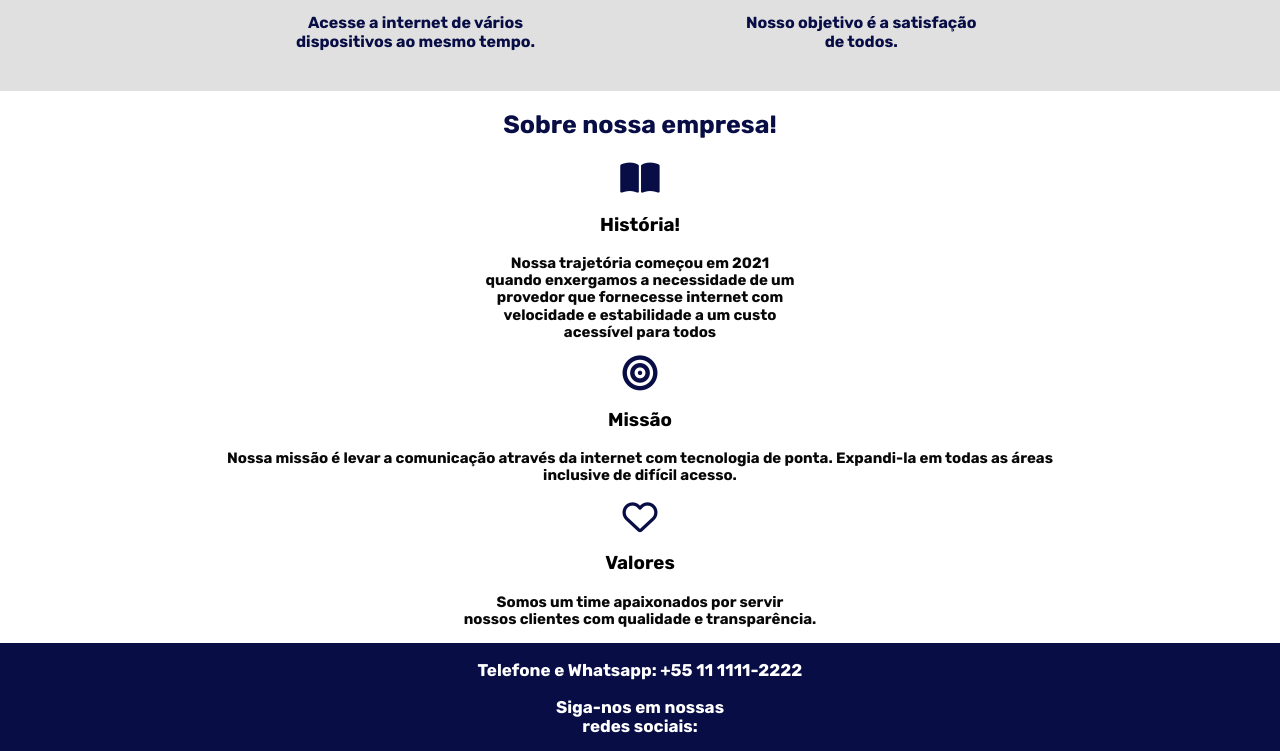
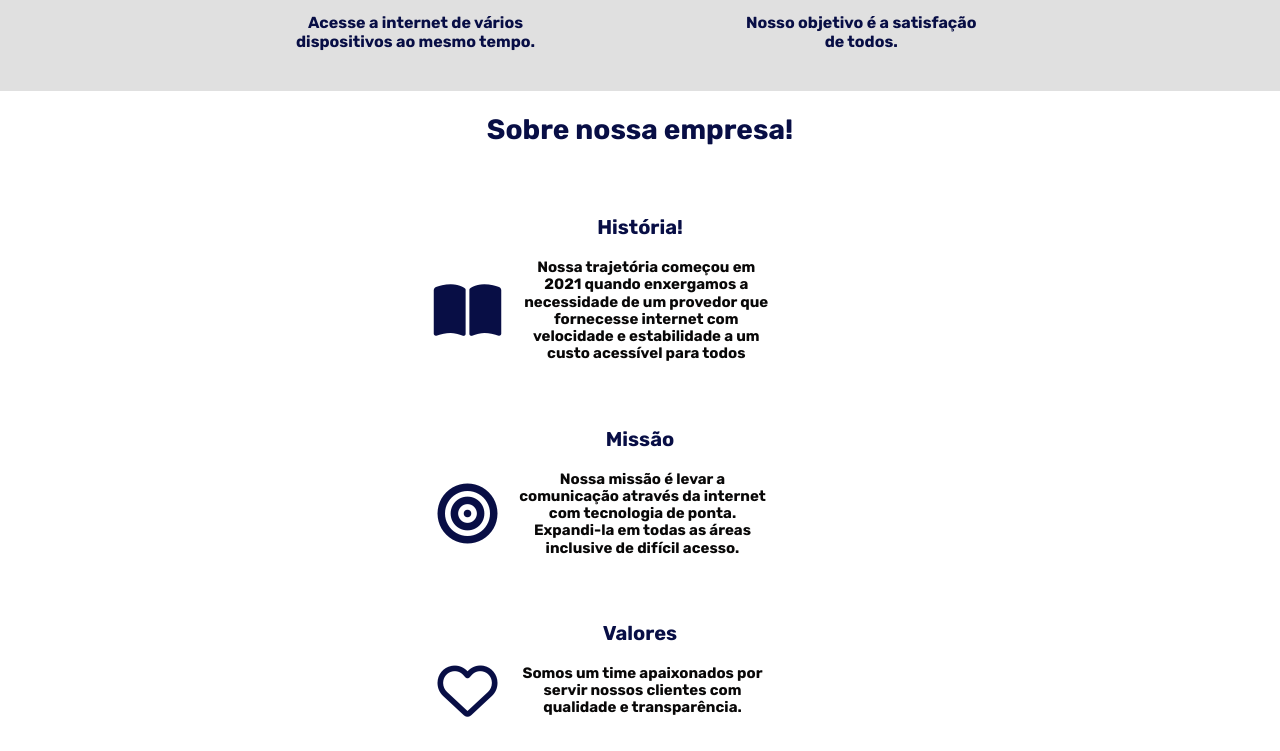
Before and after one commit to Henrique018/STARTNET, a plain HTML site: page Front-end/index.html in a window 1280 px wide. Shown: the part 1467-2218 px from the top of the page. Drawn offline with Linux system fonts and the light colour scheme; files whose address does not match are found by name.

Commit message:
I did the part about the company

```diff
--- a/Front-end/css/style.css
+++ b/Front-end/css/style.css
@@ -7,6 +7,13 @@ body {
   max-width: 77.25em;
   margin-left: auto;
   margin-right: auto;
+}
+.main-title {
+  color: #080e45;
+}
+.middle-title {
+    text-transform: uppercase;
+    color: #080e45;
 }
 
 .top-header {
@@ -18,7 +25,7 @@ body {
 }
 .logo {
   width: 100%;
-  height: 95px;
+  height: 100;
 }
 .top-nav ul {
   margin: 0;
@@ -67,7 +74,7 @@ body {
   height: 100%;
   background-size: cover;
   background-position: center;
-  background-image: linear-gradient(rgba(0, 0, 0, 0.5), rgba(0, 0, 0, 0.5)),
+  background-image: linear-gradient(rgba(39, 39, 39, 0.219), rgba(0, 0, 0, 0.5)),
     url("../assets/website_cover.jpg");
   background-repeat: no-repeat;
 }
@@ -183,17 +190,39 @@ body {
   color: #080e45;
 }
 .company-title {
-  font-size: 25px;
+  font-size: 28px;
   color: #080e45;
+  margin-bottom: 50px;
+}
+.content-article {
+    margin-bottom: 30px;
+}
+.titles {
+  color: #080e45;
+  font-size: 20px;
+  margin-bottom: 5px;
+}
+.icon {
+  font-size: 60px;
+  color: #080e45;
+  margin-right: 20px;
+}
+.container {
+  display: inline-flex;
+  align-items:center;
 }
 .content-p {
   font-size: 15px;
   color: #090808;
+  margin-right: 75px;
+  width: 250px;
+
 }
-.icon {
-  font-size: 35px;
-  color: #080e45;
+.col-1_3 {
+  display: inline-block;
+
 }
+
 .main-footer {
   background: #080e45;
   bottom: 0;
--- a/Front-end/index.html
+++ b/Front-end/index.html
@@ -1,5 +1,6 @@
 <!DOCTYPE html>
 <html lang="pt-br">
+
 <head>
 	<meta charset="utf-8" />
 	<meta http-equiv="X-UA-Compatible" content="IE=edge" />
@@ -8,10 +9,8 @@
 	<link rel="stylesheet" href="./css/modal.css" />
 	<link rel="stylesheet" href="./css/normalize.css" />
 	<link rel="preconnect" href="https://fonts.gstatic.com" />
-    <link
-      href="https://fonts.googleapis.com/css2?family=Oxanium:wght@300;400&family=Rubik:wght@400;700&display=swap"
-      rel="stylesheet"
-    />
+	<link href="https://fonts.googleapis.com/css2?family=Oxanium:wght@300;400&family=Rubik:wght@400;700&display=swap"
+		rel="stylesheet" />
 	<link rel="stylesheet" href="icomoon/style.css" />
 	<title>STARTNET</title>
 </head>
@@ -20,8 +19,7 @@
 	<header class="top-header">
 		<div>
 			<a href="#menu">
-          <img class="logo" src="./assets/logo-menu.png" alt="startnet"
-        /></a>
+				<img class="logo" src="./assets/logo-menu.png" alt="startnet" /></a>
 		</div>
 		<nav class="top-nav">
 			<ul>
@@ -39,7 +37,7 @@
 	</section>
 	<section id="middle-content">
 		<div class="maxwidth">
-        <h2 class="titles">Escolha o melhor plano para você</h2>
+			<h2 class="main-title">Escolha o melhor plano para você</h2>
 			<div class="line"></div>
 			<article class="col-1_4">
 				<div class="box">
@@ -100,7 +98,7 @@
 	</section>
 	<section class="main-content">
 		<div class="maxwidth">
-        <h2 class="main-title">A StartNet Fibra</h2>
+			<h2 class="middle-title">A StartNet Fibra</h2>
 			<p class="titlep">
 				Navegue com ultravelocidade de até
 				<span style="color: #ff8314">200</span> mega
@@ -131,36 +129,41 @@
 		<div class="maxwidth">
 			<h2 class="company-title">Sobre nossa empresa!</h2>
 			<div>
-          <article class="content-article">
+				<article class="content-article col-1_3">
+					<h3 class="titles">História!</h3>
+					<div class="container">
 						<i class="fas fa-book-open icon"></i>
-            <h3 class="titles">História!</h3>
 						<p class="content-p">
-              Nossa trajetória começou em 2021<br />
-              quando enxergamos a necessidade de um<br />provedor que fornecesse
-              internet com<br />velocidade e estabilidade a um custo<br />acessível
+							Nossa trajetória começou em 2021 quando enxergamos a necessidade de um
+							provedor que fornecesse internet com velocidade e estabilidade a um custo acessível
 							para todos
 						</p>
+					</div>
 				</article>
 			</div>
 			<div>
-          <article class="content-article">
+				<article class="content-article col-1_3"">
+            <h3 class=" titles">Missão</h3>
+					<div class="container">
 						<i class="fas fa-bullseye icon"></i>
-            <h3 class="titles">Missão</h3>
 						<p class="content-p">
 							Nossa missão é levar a comunicação através da internet com
-              tecnologia de ponta. Expandi-la em todas as áreas<br />inclusive
+							tecnologia de ponta. Expandi-la em todas as áreas inclusive
 							de difícil acesso.
 						</p>
+					</div>
 				</article>
 			</div>
 			<div>
-          <article class="content-article">
+				<article class="content-article col-1_3"">
+            		<h3 class=" titles">Valores</h3>
+					<div class="container">
 						<i class="far fa-heart icon"></i>
-            <h3 class="titles">Valores</h3>
 						<p class="content-p">
-              Somos um time apaixonados por servir<br />nossos clientes com
+							Somos um time apaixonados por servir nossos clientes com
 							qualidade e transparência.
 						</p>
+					</div>
 				</article>
 			</div>
 		</div>
@@ -171,20 +174,12 @@
 		<nav class="footer-nav">
 			<ul class="ul-icons">
 				<li>
-            <a
-              href="https://www.instagram.com/"
-              target="_blank"
-              class="icon-instagram"
-              ><i class="fab fa-instagram"></i
-            ></a>
+					<a href="https://www.instagram.com/" target="_blank" class="icon-instagram"><i
+							class="fab fa-instagram"></i></a>
 				</li>
 				<li>
-            <a
-              href="https://www.facebook.com"
-              target="_blank"
-              class="icon-facebook"
-              ><i class="fab fa-facebook-square"></i
-            ></a>
+					<a href="https://www.facebook.com" target="_blank" class="icon-facebook"><i
+							class="fab fa-facebook-square"></i></a>
 				</li>
 			</ul>
 		</nav>
@@ -210,9 +205,7 @@
 		</div>
 	</dialog>
 	<script src="./js/modal.js"></script>
-    <script
-      src="https://kit.fontawesome.com/7c615c2452.js"
-      crossorigin="anonymous"
-    ></script>
+	<script src="https://kit.fontawesome.com/7c615c2452.js" crossorigin="anonymous"></script>
 </body>
+
 </html>
```
Lines whose indentation alone changed are shown as unchanged.
